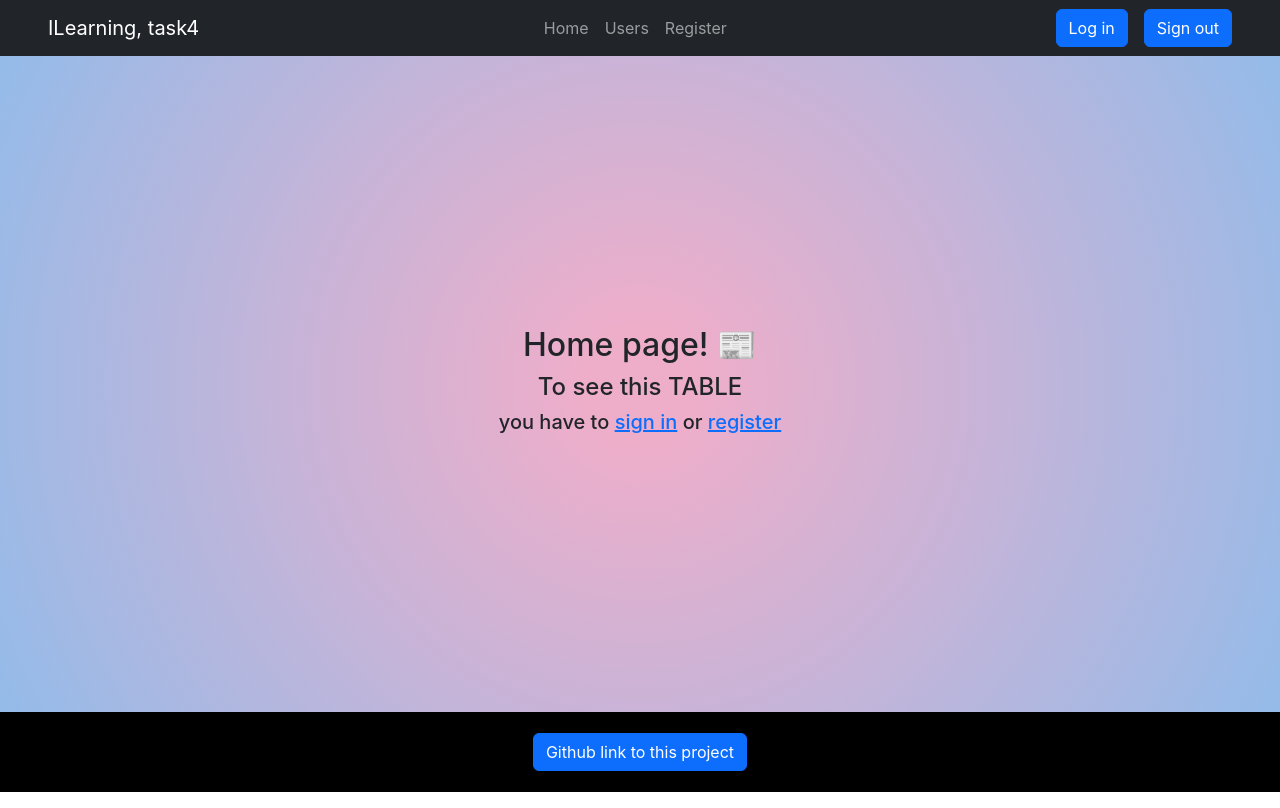
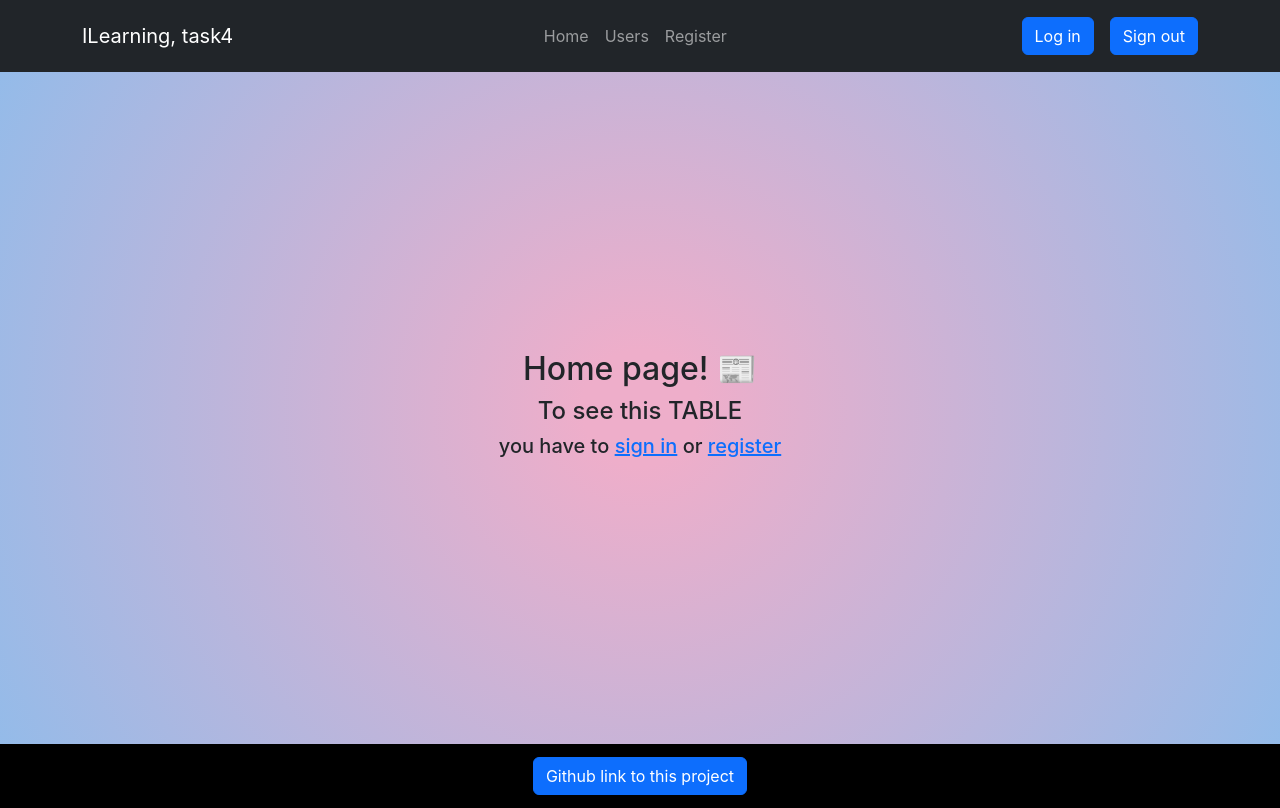
Before and after one commit to julia-mironova/registeredUserTableViewer, a React (Create React App) app in the folder ilearning-task4/: page / in a window 1280 px wide. Built offline with nearby package versions, Linux system fonts and the light colour scheme.

Commit message:
fix: styles

```diff
--- a/ilearning-task4/src/App.css
+++ b/ilearning-task4/src/App.css
@@ -4,7 +4,7 @@
 
 .App-header,
 .App-footer {
-	height: 10vh;
+	height: 8vh;
 	display: flex;
 	flex-direction: column;
 	align-items: center;
@@ -23,7 +23,7 @@
 		rgba(238, 174, 202, 1) 8%,
 		rgba(148, 187, 233, 1) 100%
 	);
-	min-height: 82vh;
+	height: 84vh;
 	display: flex;
 	flex-direction: column;
 	align-items: center;
--- a/ilearning-task4/src/App.js
+++ b/ilearning-task4/src/App.js
@@ -13,14 +13,14 @@ function App() {
 		<>
 			<Router>
 				<NaviBar />
-				<main className="App-main">
+				<main className="App-main ">
 					<Routes>
 						<Route exact path="/" element={<Home />} />
 						<Route path="/users" element={<Users />} />
 						<Route path="/register" element={<Register />} />
 					</Routes>
 				</main>
-				<footer className="App-footer">
+				<footer className="App-footer ">
 					<Footer />
 				</footer>
 			</Router>
--- a/ilearning-task4/src/components/navibar.js
+++ b/ilearning-task4/src/components/navibar.js
@@ -1,7 +1,7 @@
 import React from "react";
 import { Link } from "react-router-dom";
 import "react-bootstrap/dist/react-bootstrap.min.js";
-import { Navbar, Nav, Button } from "react-bootstrap";
+import { Navbar, Nav, Button, Container } from "react-bootstrap";
 
 function NaviBar() {
 	return (
@@ -11,10 +11,12 @@ function NaviBar() {
 				expand="lg"
 				bg="dark"
 				variant="dark"
-				className="px-5"
+				className="px-5 py-3"
 			>
+				{" "}
+				<Container>
 					<Navbar.Toggle aria-controls="responsive-navbar-nav" />
-				<Navbar.Collapse id="responsive-navbar-nav">
+					<Navbar.Collapse id="responsive-navbar-nav ">
 						<Navbar.Brand>ILearning, task4</Navbar.Brand>
 						<Nav className="mx-auto">
 							<Link to="/" className="nav-link">
@@ -34,6 +36,7 @@ function NaviBar() {
 							<Button variant="primary">Sign out</Button>
 						</Nav>
 					</Navbar.Collapse>
+				</Container>
 			</Navbar>
 		</>
 	);
```
Lines whose indentation alone changed are shown as unchanged.
